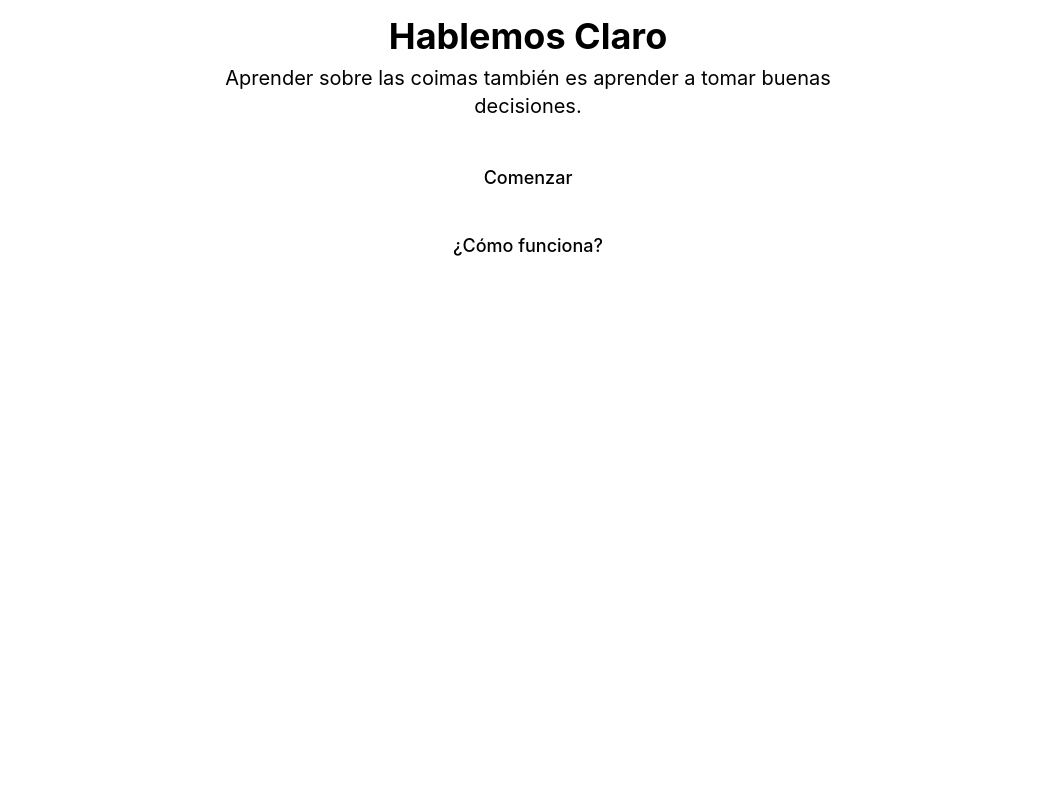
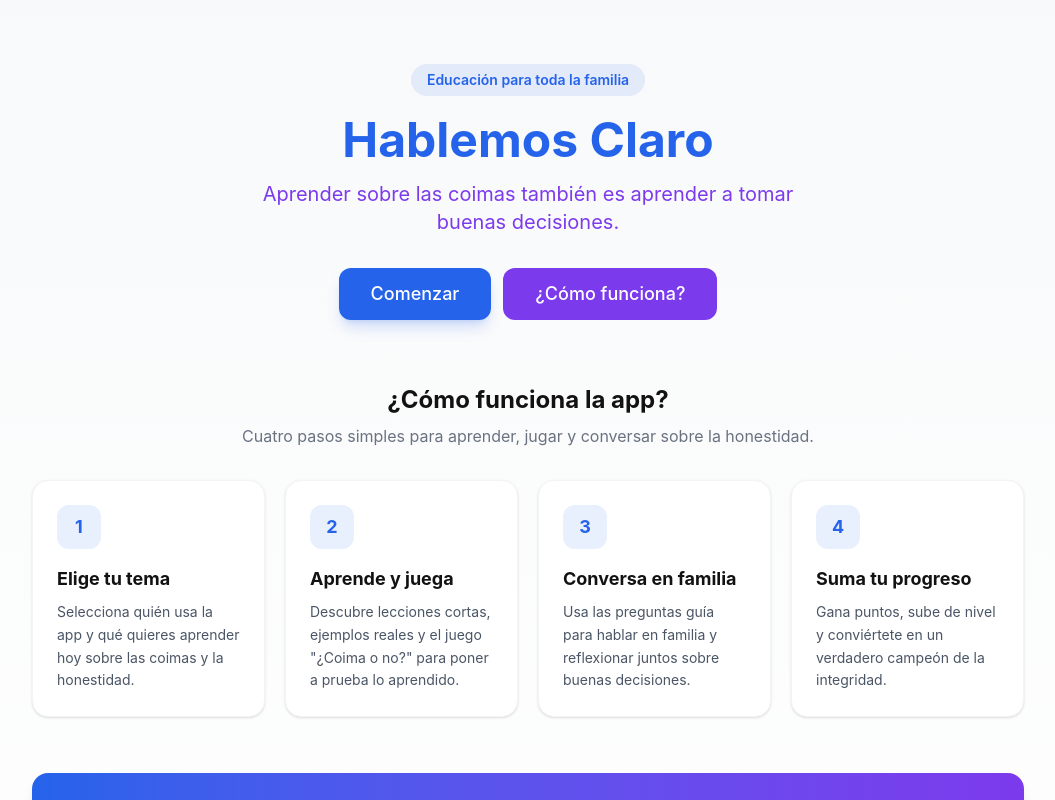
Before and after one commit to Crico719/hablemos-claro, a React (Vite) app: page / in a window 1280 px wide. Shown: the top 800 px of the page, without its empty margins (112-1167 px from the left). Built offline with nearby package versions, Linux system fonts and the light colour scheme.

Commit message:
Redesign welcome screen with how-it-works cards and theme colors

```diff
--- a/src/App.tsx
+++ b/src/App.tsx
@@ -165,26 +165,98 @@ export default function App() {
   // Renderizar según pantalla
   switch (currentScreen) {
     case 'welcome':
+      const howItWorks = [
+        {
+          step: '1',
+          title: 'Elige tu tema',
+          description: 'Selecciona quién usa la app y qué quieres aprender hoy sobre las coimas y la honestidad.',
+        },
+        {
+          step: '2',
+          title: 'Aprende y juega',
+          description: 'Descubre lecciones cortas, ejemplos reales y el juego "¿Coima o no?" para poner a prueba lo aprendido.',
+        },
+        {
+          step: '3',
+          title: 'Conversa en familia',
+          description: 'Usa las preguntas guía para hablar en familia y reflexionar juntos sobre buenas decisiones.',
+        },
+        {
+          step: '4',
+          title: 'Suma tu progreso',
+          description: 'Gana puntos, sube de nivel y conviértete en un verdadero campeón de la integridad.',
+        },
+      ]
+
       return (
-        <div className="min-h-screen bg-light text-dark p-4">
-          <div className="max-w-2xl mx-auto text-center">
-            <h1 className="text-4xl font-bold text-primary mb-2">Hablemos Claro</h1>
-            <p className="text-xl text-secondary mb-8">Aprender sobre las coimas también es aprender a tomar buenas decisiones.</p>
+        <div className="min-h-screen bg-gradient-to-b from-light to-white text-dark">
+          <div className="max-w-5xl mx-auto px-4 py-12 sm:py-16">
+            {/* Hero */}
+            <header className="text-center max-w-2xl mx-auto">
+              <span className="inline-block px-4 py-1.5 rounded-full bg-primary/10 text-primary text-sm font-semibold mb-5">
+                Educación para toda la familia
+              </span>
+              <h1 className="text-4xl sm:text-5xl font-bold text-primary mb-4 text-balance">Hablemos Claro</h1>
+              <p className="text-lg sm:text-xl text-secondary text-pretty">
+                Aprender sobre las coimas también es aprender a tomar buenas decisiones.
+              </p>
 
-            <div className="space-y-4">
+              <div className="flex flex-col sm:flex-row gap-3 justify-center mt-8">
                 <button
                   onClick={handleStart}
-                className="btn-primary w-full py-3 px-6 rounded-lg text-lg font-medium"
+                  className="btn-primary py-3 px-8 rounded-xl text-lg font-medium shadow-lg shadow-primary/20 transition-transform hover:-translate-y-0.5"
                 >
                   Comenzar
                 </button>
                 <button
                   onClick={() => setCurrentScreen('config')}
-                className="btn-secondary w-full py-3 px-6 rounded-lg text-lg font-medium"
+                  className="btn-secondary py-3 px-8 rounded-xl text-lg font-medium"
                 >
                   ¿Cómo funciona?
                 </button>
               </div>
+            </header>
+
+            {/* Cómo funciona */}
+            <section className="mt-16" aria-labelledby="como-funciona-titulo">
+              <h2 id="como-funciona-titulo" className="text-2xl font-bold text-center mb-2">
+                ¿Cómo funciona la app?
+              </h2>
+              <p className="text-gray-500 text-center mb-8 max-w-xl mx-auto text-pretty">
+                Cuatro pasos simples para aprender, jugar y conversar sobre la honestidad.
+              </p>
+
+              <div className="grid gap-5 sm:grid-cols-2 lg:grid-cols-4">
+                {howItWorks.map((item) => (
+                  <article
+                    key={item.step}
+                    className="bg-white rounded-2xl p-6 shadow-sm border border-gray-100 transition-all hover:shadow-md hover:-translate-y-1"
+                  >
+                    <div className="w-11 h-11 flex items-center justify-center rounded-xl bg-primary/10 text-primary text-lg font-bold mb-4">
+                      {item.step}
+                    </div>
+                    <h3 className="font-bold text-lg mb-2">{item.title}</h3>
+                    <p className="text-sm text-gray-600 leading-relaxed text-pretty">{item.description}</p>
+                  </article>
+                ))}
+              </div>
+            </section>
+
+            {/* Comenzar destacado */}
+            <section className="mt-14">
+              <div className="rounded-2xl bg-gradient-to-r from-primary to-secondary p-8 sm:p-10 text-center text-white shadow-lg">
+                <h2 className="text-2xl font-bold mb-2 text-balance">¿List@ para comenzar?</h2>
+                <p className="text-white/90 mb-6 max-w-lg mx-auto text-pretty">
+                  Da el primer paso hacia decisiones más honestas. Es gratis y solo toma unos minutos al día.
+                </p>
+                <button
+                  onClick={handleStart}
+                  className="bg-white text-primary py-3 px-8 rounded-xl text-lg font-semibold shadow-md transition-transform hover:-translate-y-0.5"
+                >
+                  Comenzar ahora
+                </button>
+              </div>
+            </section>
           </div>
         </div>
       )
--- a/src/index.css
+++ b/src/index.css
@@ -1 +1,47 @@
 @import "tailwindcss";
+
+@theme {
+  --color-primary: #2563eb;
+  --color-secondary: #7c3aed;
+  --color-success: #10b981;
+  --color-warning: #f59e0b;
+  --color-alert: #f97316;
+  --color-light: #f8f9fa;
+  --color-dark: #121212;
+}
+
+@layer components {
+  .btn-primary {
+    background-color: var(--color-primary);
+    color: #ffffff;
+    font-weight: 500;
+    transition: background-color 0.2s ease;
+  }
+  .btn-primary:hover {
+    background-color: #1d4ed8;
+  }
+
+  .btn-secondary {
+    background-color: var(--color-secondary);
+    color: #ffffff;
+    font-weight: 500;
+    transition: background-color 0.2s ease;
+  }
+  .btn-secondary:hover {
+    background-color: #6d28d9;
+  }
+
+  .btn-outline {
+    border: 1px solid #d1d5db;
+    color: var(--color-dark);
+    background-color: #ffffff;
+    font-weight: 500;
+    padding: 0.75rem 1rem;
+    border-radius: 0.5rem;
+    transition: border-color 0.2s ease, color 0.2s ease;
+  }
+  .btn-outline:hover {
+    border-color: var(--color-primary);
+    color: var(--color-primary);
+  }
+}
```
Lines whose indentation alone changed are shown as unchanged.
